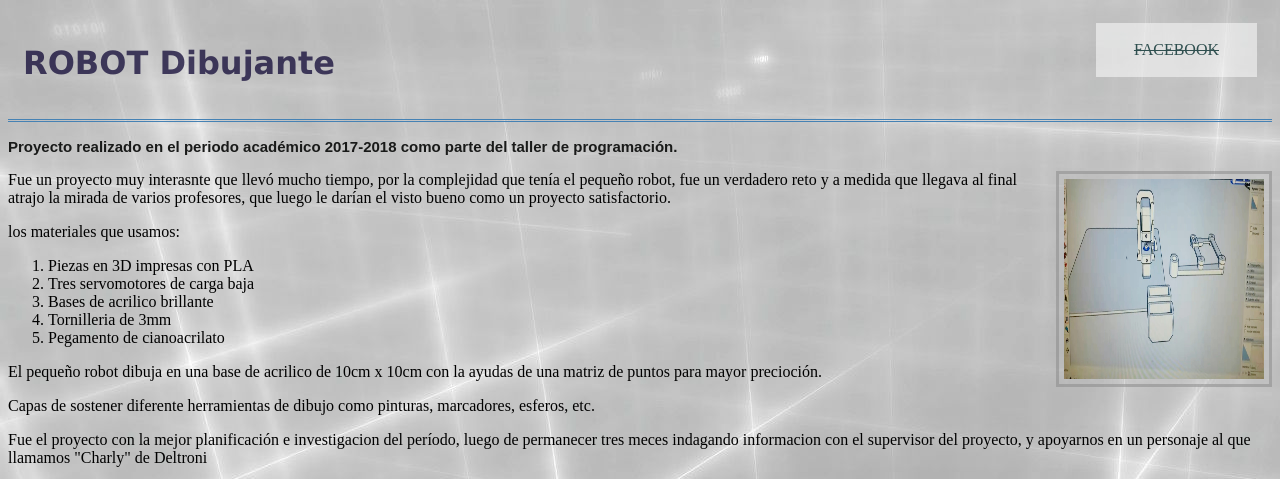
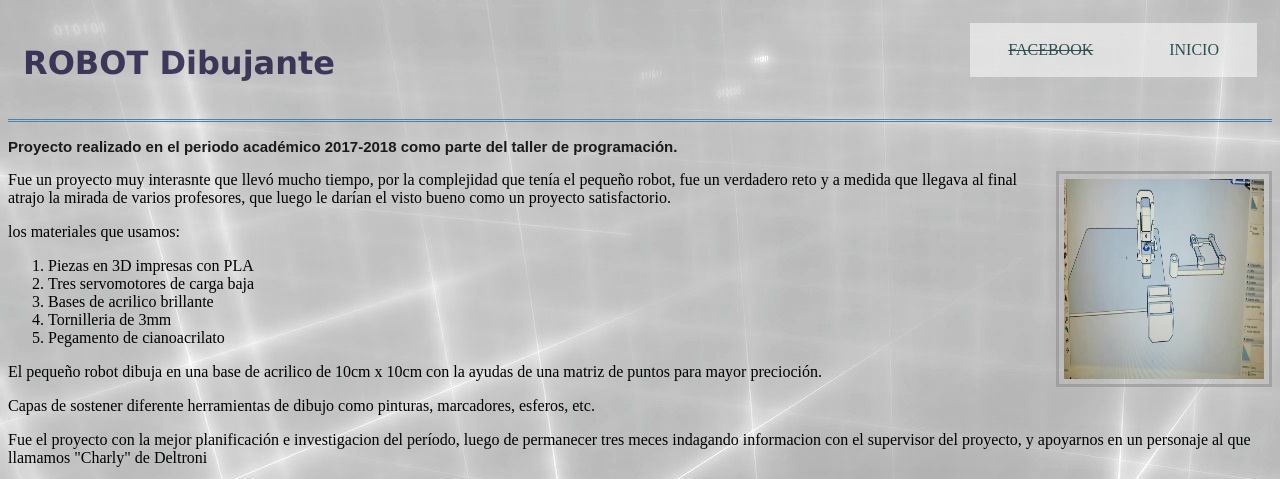
Before and after one commit to paleman15/pagina-2, a plain HTML site: page index.html in a window 1280 px wide. Shown: the top 479 px of the page. Drawn offline with Linux system fonts and the light colour scheme.

Commit message:
Update index.html

```diff
--- a/index.html
+++ b/index.html
@@ -10,7 +10,7 @@
 <body>
 
 <div class="top1">
-    <a  class="btn1" href="https://paleman15.github.io/BiografiaPablo/>INICIO</a>
+    <a  class="btn1" href ="https://paleman15.github.io/BiografiaPablo/">INICIO</a>
     <a  class="btn1" href="https://www.facebook.com/pabloemmanuel.alemanpiedra.5"> <s>FACEBOOK</s> </a>
     <h1 class="titulo1">ROBOT Dibujante</h1>
 
```
